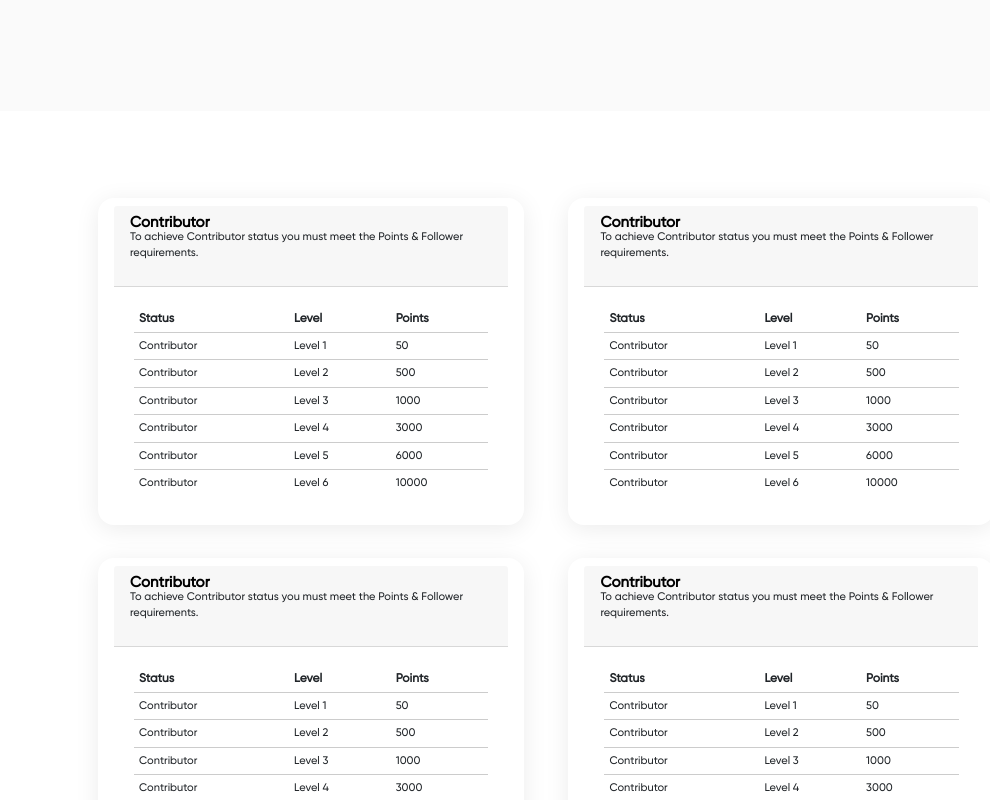
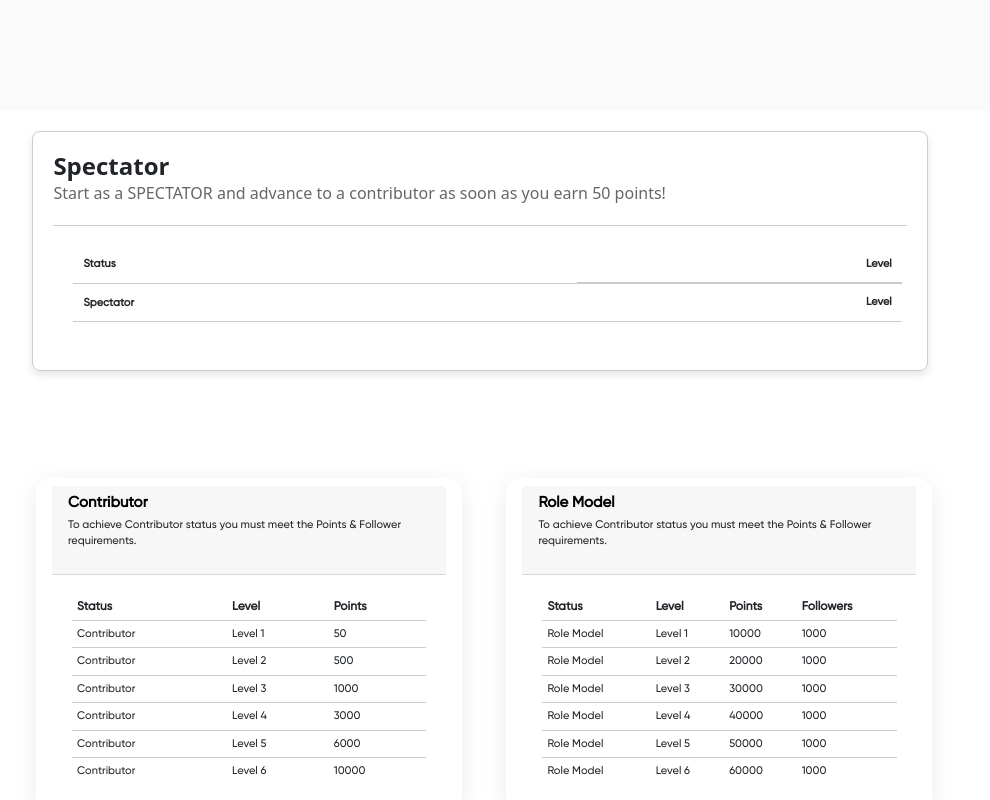
Before and after one commit to pithwalahussain12/ocureel-code, a React (Create React App) app: page /leaderboard in a window 1280 px wide. Shown: the part 1140-1940 px from the top of the page, without its empty margins (156-1146 px from the left). Built offline with nearby package versions, Linux system fonts and the light colour scheme.

Commit message:
Graph and leaderboard card

```diff
--- a/src/Components/Leaderboard/Cards/index.jsx
+++ b/src/Components/Leaderboard/Cards/index.jsx
@@ -1,12 +1,12 @@
 import React from 'react';
 import './Card.css';
 
-function Card() {
+function Card({title, points, followers}) {
   return (
     <div className="leaderboard-card">
       <div className="card-header">
-        <h2>Contributor</h2>
-        <p>To achieve Contributor status you must meet the Points & Follower requirements.</p>
+        <h2>{title}</h2>
+        <p style={{marginTop: '1rem'}}>To achieve Contributor status you must meet the Points & Follower requirements.</p>
       </div>
       <table>
         <thead>
@@ -14,38 +14,45 @@ function Card() {
             <th>Status</th>
             <th>Level</th>
             <th>Points</th>
+            {followers && <th>Followers</th>}
           </tr>
         </thead>
         <tbody>
           <tr>
-            <td>Contributor</td>
+            <td>{title}</td>
             <td>Level 1</td>
-            <td>50</td>
+            <td>{points[0]}</td>
+            {followers && <td>{followers[0]}</td>}
           </tr>
           <tr>
-            <td>Contributor</td>
+            <td>{title}</td>
             <td>Level 2</td>
-            <td>500</td>
+            <td>{points[1]}</td>
+            {followers && <td>{followers[0]}</td>}
           </tr>
           <tr>
-            <td>Contributor</td>
+            <td>{title}</td>
             <td>Level 3</td>
-            <td>1000</td>
+            <td>{points[2]}</td>
+            {followers && <td>{followers[0]}</td>}
           </tr>
           <tr>
-            <td>Contributor</td>
+            <td>{title}</td>
             <td>Level 4</td>
-            <td>3000</td>
+            <td>{points[3]}</td>
+            {followers && <td>{followers[0]}</td>}
           </tr>
           <tr>
-            <td>Contributor</td>
+            <td>{title}</td>
             <td>Level 5</td>
-            <td>6000</td>
+            <td>{points[4]}</td>
+            {followers && <td>{followers[0]}</td>}
           </tr>
           <tr>
-            <td>Contributor</td>
+            <td>{title}</td>
             <td>Level 6</td>
-            <td>10000</td>
+            <td>{points[5]}</td>
+            {followers && <td>{followers[0]}</td>}
           </tr>
         </tbody>
       </table>
--- a/src/Components/Leaderboard/index.jsx
+++ b/src/Components/Leaderboard/index.jsx
@@ -8,6 +8,7 @@ import graph from "../../assets/leaderboard-graph.jpg"
 import './style.css';
 
 const Leaderboard = () => {
+    const data = [{title: "Contributor", points: [50, 500, 1000, 3000, 6000, 10000]}, {title: "Role Model", points: [10000, 20000, 30000, 40000, 50000, 60000], followers: [1000, 2000, 3000, 4000, 5000, 6000]}, {title: "Influencer", points: [100000, 250000, 50000, 1000000, 2500000, 5000000], followers: [10000, 25000, 50000, 100000, 250000, 500000]}, {title: "Celebrity", points: [10000000, 50000000, 100000000, 250000000, 500000000, 1000000000], followers: [1000000, 5000000, 10000000, 25000000, 50000000, 100000000]}]
     return (
         <div className="mt-5 leaderboard">
             <div className="leaderboard__card1">
@@ -31,14 +32,14 @@ const Leaderboard = () => {
                 <img src={graph} alt="" width="100%"/>
             </div>
 
-            {/* <div className="spectator">
+            <div className="spectator">
                 <SpectatorCard/>
-            </div> */}
+            </div>
 
             <div className="point__guide__card__group">
                 {
-                    [1, 2, 3, 4].map(ele=>(
-                        <Card/>
+                    data.map(ele=>(
+                        <Card title={ele.title} points={ele.points} followers={ele.followers}/>
                     ))
                 }
             </div>
--- a/src/Components/Leaderboard/style.css
+++ b/src/Components/Leaderboard/style.css
@@ -124,6 +124,7 @@
 .spectator{
   margin: 0;
   padding: 0;
+  margin-left: -8rem;
 }
 
 
@@ -145,7 +146,7 @@
   /* Set a gap between grid items */
   justify-content: center;
   width: 70vw;
-  margin: 7% 0% 5% 10%;
+  margin: 7% 0% 5% 0%;
 
 }
 
@@ -177,6 +178,7 @@
   }
   .spectator{
     width: 100vw;
+    display: none;
   }
   .leaderboard__card2{
     width: 100vw;
```
